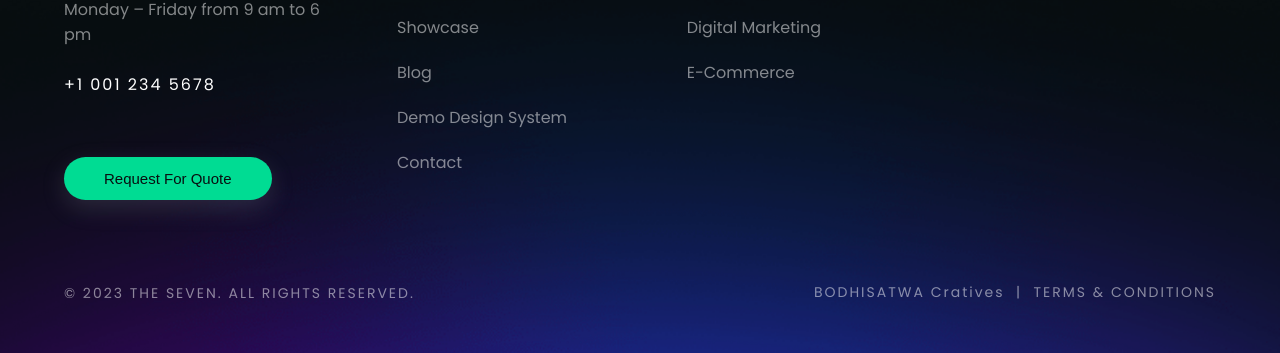
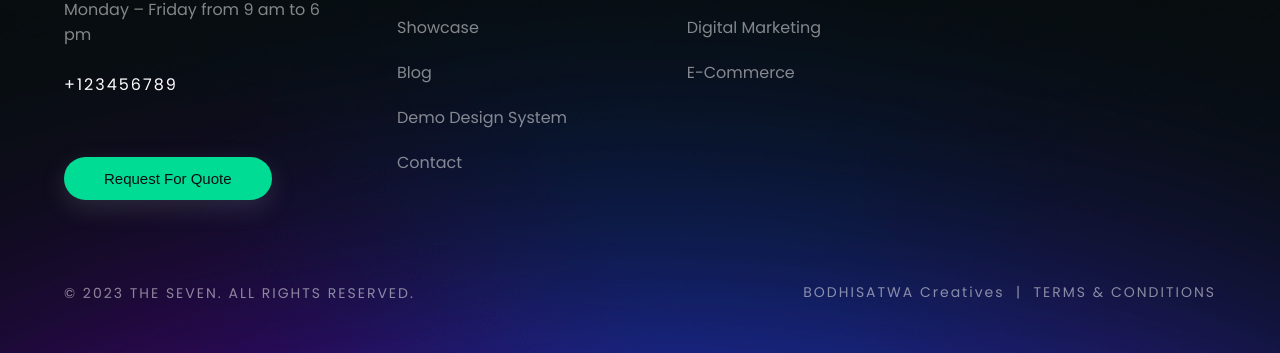
Before and after one commit to Bodhisatwa2002/7Creatives, a Next.js app: page / in a window 1280 px wide. Shown: the part 5927-6280 px from the top of the page. Built offline with nearby package versions, Linux system fonts and the light colour scheme.

Commit message:
spelling corrected

```diff
--- a/components/common/Footer.js
+++ b/components/common/Footer.js
@@ -21,7 +21,7 @@ const Footer = () => {
               </span>
               <br />
               <br />
-              <h3>+1 001 234 5678</h3>
+              <h3>+123456789</h3>
               <br />
               <button className="button-primary">Request for quote</button>
             </div>
@@ -92,7 +92,7 @@ const Footer = () => {
               <span>© 2023 THE SEVEN. ALL RIGHTS RESERVED.</span>
             </div>
             <div className="connect">
-              <span>BODHISATWA Cratives</span>
+              <span>BODHISATWA Creatives</span>
               <span> &nbsp; | &nbsp; </span>
               <span>TERMS & CONDITIONS</span>
             </div>
```
